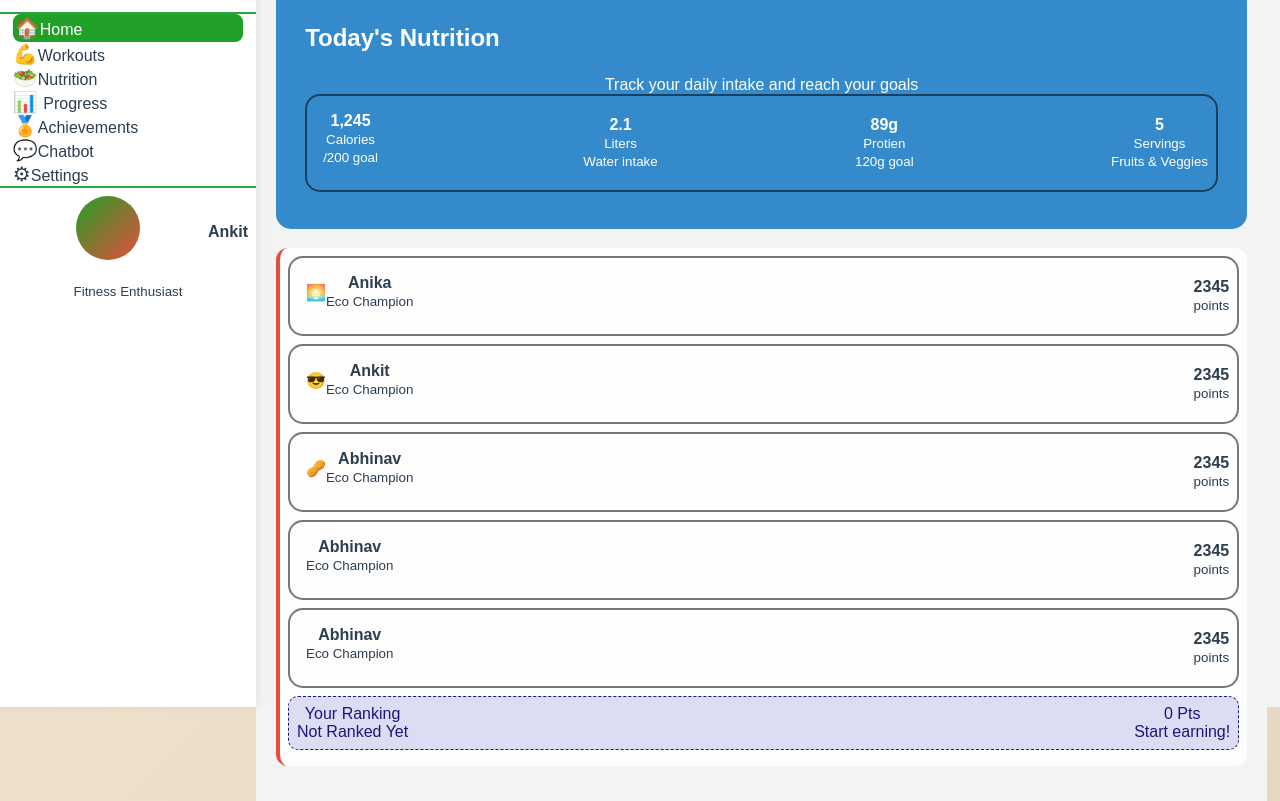
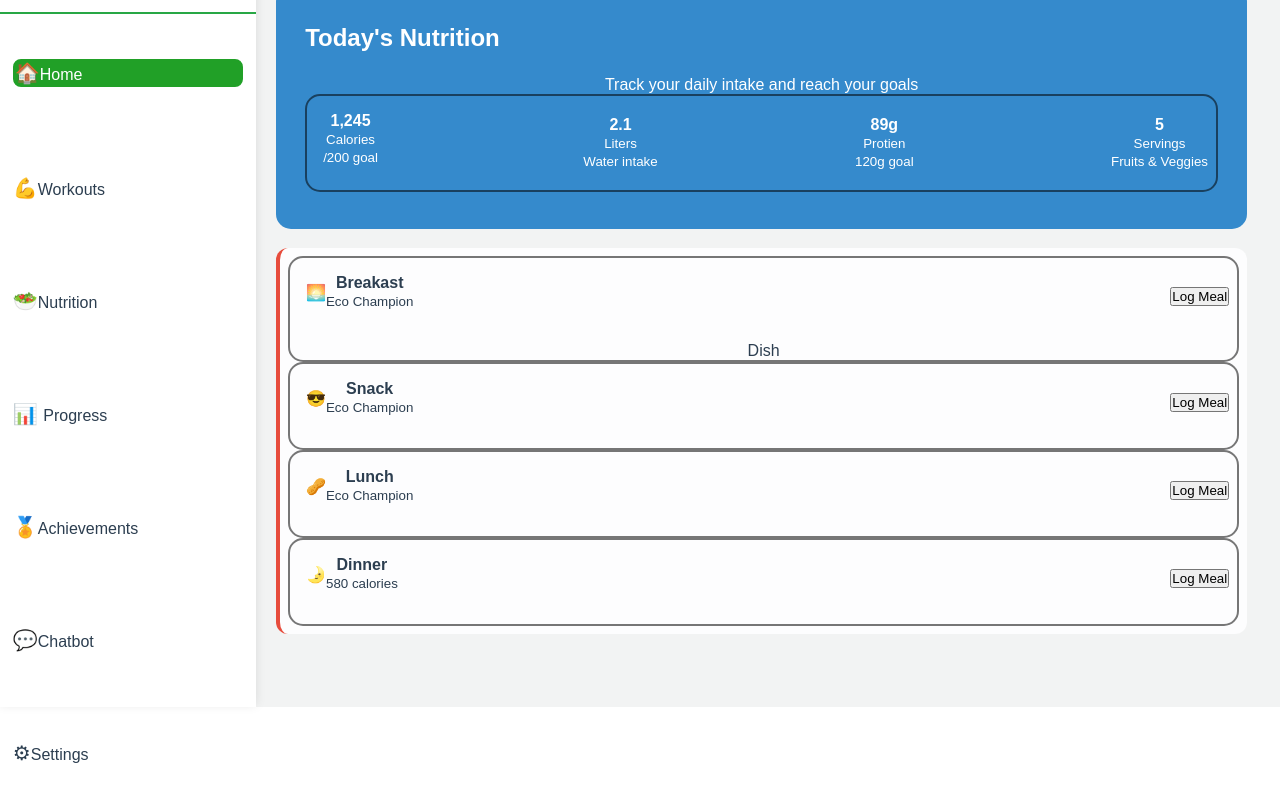
Before and after one commit to Hunny-Chaurasia/-myHealthyFitness, a plain HTML site: page index.html in a window 1280 px wide. Shown: the part 93-894 px from the top of the page. After the commit the page ends 800 px from the top, so only its background shows below. Drawn offline with Linux system fonts and the light colour scheme.

Commit message:
Update index.html

```diff
--- a/index.html
+++ b/index.html
@@ -544,59 +544,55 @@
             <div class="points">1,245<br><span class="desg">Calories <br> /200 goal</span> </div>
           </div>
           <div class="points">2.1 <br><span class="num-points">Liters <br>Water intake</span> </div>
-        <div class="points">89g <br><span class="num-points">Protien  <br>120g goal </span> </div>
+          <div class="points">89g <br><span class="num-points">Protien <br>120g goal </span> </div>
           <div class="points">5 <br><span class="num-points">Servings <br>
               Fruits & Veggies</span> </div>
         </div>
       </div>
       <div class="progress-card">
-
-      <div class="flex Achievers">
+        <div class="Achievers">
+          <div class="flex">
             <div class="flex"><span class="achived">🌅</span>
-
-          <div class="name-designation">Anika <br><span class="desg">Eco Champion</span> </div>
+              <div class="name-designation">Breakast<br><span class="desg">Eco Champion</span> </div>
             </div>
-        <div class="points">2345 <br><span class="num-points">points</span> </div>
+            <div><button>Log Meal</button></div>
           </div>
-      <div class="flex Achievers">
+          <p>Dish</p>
+        </div>
+        <div class="Achievers">
+          <div class="flex ">
             <div class="flex "><span class="achived">😎</span>
-
-          <div class="name-designation">Ankit <br><span class="desg">Eco Champion</span> </div>
+              <div class="name-designation">Snack<br><span class="desg">Eco Champion</span> </div>
             </div>
-        <div class="points ">2345 <br><span class="num-points">points</span> </div>
+            <div><button>Log Meal</button></div>
           </div>
-      <div class="flex Achievers">
+        </div>
+        <div class="Achievers">
+          <div class="flex ">
             <div class="flex "><span class="achived">🥜</span>
 
-          <div class="name-designation">Abhinav <br><span class="desg">Eco Champion</span> </div>
+              <div class="name-designation">Lunch<br><span class="desg">Eco Champion</span> </div>
             </div>
-        <div class="points">2345 <br><span class="num-points">points</span> </div>
+            <div><button>Log Meal</button></div>
           </div>
-      <div class="flex Achievers">
-        <div class="flex "><span class="achived"> </span>
+        </div>
+        <div class="Achievers">
+          <div class="flex ">
+            <div class="flex "><span class="achived">🌛</span>
 
-          <div class="name-designation">Abhinav <br><span class="desg">Eco Champion</span> </div>
+              <div class="name-designation">Dinner<br><span class="desg">580 calories</span> </div>
             </div>
-        <div class="points">2345 <br><span class="num-points">points</span> </div>
+            <div><button>Log Meal</button></div>
           </div>
-      <div class="flex Achievers">
-        <div class="flex "><span class="achived"> </span>
+        </div>
 
-          <div class="name-designation">Abhinav <br><span class="desg">Eco Champion</span> </div>
-        </div>
-        <div class="points">2345 <br><span class="num-points">points</span> </div>
-      </div>
-      <div class="flex Achievers" id="Your-Ranking">
-        <div>Your Ranking <br><span id="isRanked">Not Ranked Yet</span> </div>
-        <div>0 Pts<br> Start earning!</div>
-      </div>
 
       </div>
     </div>
   </div>
 
-  <!-- Achievements -->
-  <div class="screen" id="Achievements">
+  <!-- Achivements -->
+  <div class="screen" id="fitness">
     <h3>Achievements</h3>
     <p>Coming soon...</p>
   </div>
@@ -635,6 +631,12 @@
               alt="" srcset=""></div>
           <h3>BACK</h3>
         </div>
+        <div class="Workouts-card">
+          <div class="workout-image" style="font-size: 14VH;"><img
+              src="https://encrypted-tbn0.gstatic.com/images?q=tbn:ANd9GcTzz8H8h8R_BsZBrmCQ093KXDo8LcaxAMnrtw&s" alt=""
+              srcset=""></div>
+          <h3>OTHERS</h3>
+        </div>
       </div>
 
     </div>
@@ -643,6 +645,7 @@
       <p class="subtitle3">Create Your Own Personalized Workout routine</p>
       <button id="custom-btn">Custom Workout</button>
     </div>
+
   </div>
   </div>
 
@@ -652,14 +655,21 @@
     <p>Features coming soon...</p>
   </div>
 
-  <!-- Nutrition -->
-  <!-- <div class="screen" id="Nutrition">
-    <h3>Chatbot</h3>
-    <p>Features coming soon...</p>
-  </div> -->
+  <!-- Progress -->
+  <div class="screen" id="Progress">
+    <h3>Progress Tracking</h3>
+    <p>Coming soon - Track Your fitness journey</p>
+  </div>
   <!-- ✅ Bottom Navigation (placed outside screens) -->
   <div class="bottom-nav">
-    <div>
+    <div id="top-nav">
+      <p class="nav-text" id="fitness-pro">
+        Fitness Pro
+      <p class="subtitle2">Your Health Journey</p>
+      </p>
+    </div>
+    <div class="nav">
+      <div id="left-nav">
         <p class="nav-text" id="fitness-pro">
           Fitness Pro
         <p class="subtitle2">Your Health Journey</p>
@@ -669,7 +679,7 @@
       <div class="nav-item active" onclick="showScreen('home')"><span class="nav-icon">&#x1F3E0;</span>Home</div>
       <div class="nav-item" onclick="showScreen('Workouts')"><span class="nav-icon">💪</span>Workouts</div>
       <div class="nav-item" onclick="showScreen('Nutrition')"><span class="nav-icon">🥗</span>Nutrition</div>
-    <div class="nav-item" onclick="showScreen('Workouts')"><span class="nav-icon">📊 </span>Progress</div>
+      <div class="nav-item" onclick="showScreen('Progress')"><span class="nav-icon">📊 </span>Progress</div>
       <div class="nav-item" onclick="showScreen('Achievements')"><span class="nav-icon">&#x1F3C5;</span>Achievements
       </div>
       <div class="nav-item" onclick="showScreen('Chatbot')"><span class="nav-icon">&#x1F4AC;</span>Chatbot</div>
@@ -678,12 +688,9 @@
 
       <div>
 
-      <div class="flex" style="justify-content: space-evenly; width: 100%;">
-        <div class="avatar"></div>
-        <div class="name-designation">Ankit</div>
+
+
       </div>
-      <div class="num-points ">Fitness Enthusiast</div>
-
     </div>
   </div>
   </div>
```
Lines whose indentation alone changed are shown as unchanged.
